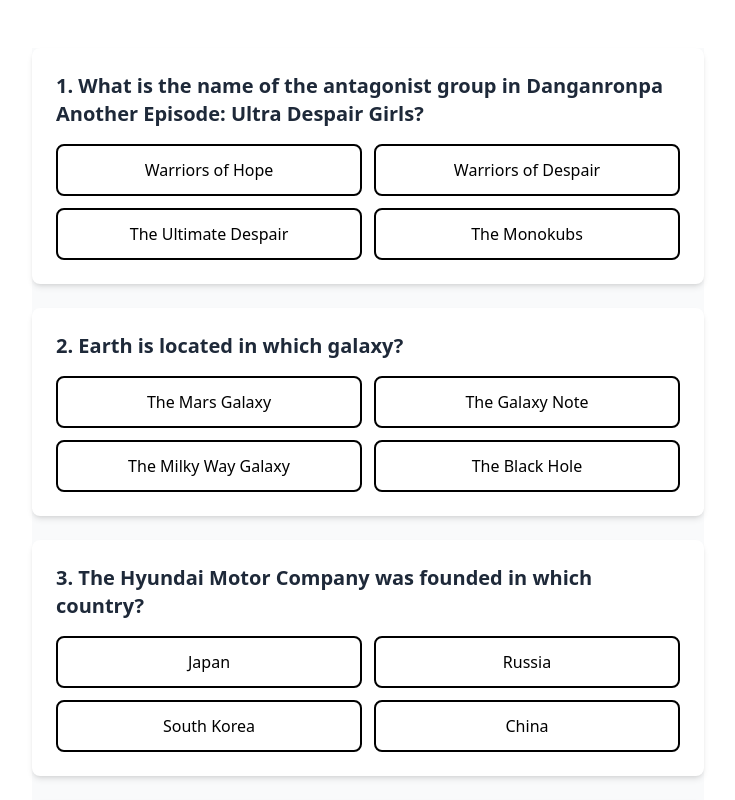
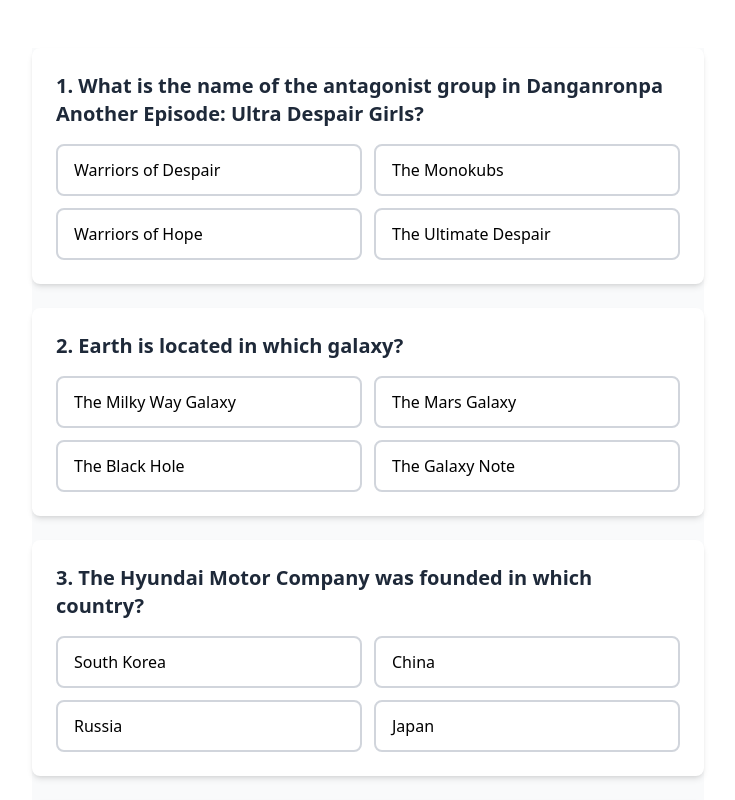
Before and after one commit to dag12y/Quiz-App, a React (Vite) app: page / in a window 1280 px wide. Both pictures are taken after a click on the button "Start". Shown: the top 800 px of the page, without its empty margins (272-1007 px from the left). Built offline with nearby package versions, Linux system fonts and the light colour scheme; the HTML template or start-up script is replaced by a standard one.

Commit message:
style it better and fix the shuffle array using use effect

```diff
--- a/src/App.jsx
+++ b/src/App.jsx
@@ -1,22 +1,44 @@
-import { useState } from "react";
-import questions from './data'
+import { useState, useEffect } from "react";
+import questions from "./data";
 import { decode } from "html-entities";
 
 function App() {
-    let [welcome,setWelcome]=useState(true)
+    let [welcome, setWelcome] = useState(true);
+    let [selectedAnswers, setSelectedAnswers] = useState({});
+    let [shuffledQuestions, setShuffledQuestions] = useState([]);
 
     function shuffleArray(array) {
-        const shuffled = [...array]; // Copy the array to avoid mutating the original
+        const shuffled = [...array];
         for (let i = shuffled.length - 1; i > 0; i--) {
-            const j = Math.floor(Math.random() * (i + 1)); // Random index
-            [shuffled[i], shuffled[j]] = [shuffled[j], shuffled[i]]; // Swap
+            const j = Math.floor(Math.random() * (i + 1));
+            [shuffled[i], shuffled[j]] = [shuffled[j], shuffled[i]];
         }
         return shuffled;
     }
 
-    let questionsHTML = questions.map((question,index)=>{
-        let choices = shuffleArray([question.correct_answer,...question.incorrect_answers])
+    useEffect(() => {
+        if (!welcome) {
+            const shuffledWithChoices = questions.map((q) => {
+                return {
+                    ...q,
+                    choices: shuffleArray([
+                        q.correct_answer,
+                        ...q.incorrect_answers,
+                    ]),
+                };
+            });
+            setShuffledQuestions(shuffledWithChoices);
+        }
+    }, [welcome]);
 
+    const handleAnswerSelect = (questionIndex, answer) => {
+        setSelectedAnswers((prev) => ({
+            ...prev,
+            [questionIndex]: answer,
+        }));
+    };
+
+    const questionsHTML = shuffledQuestions.map((question, index) => {
         return (
             <div
                 className="question w-full max-w-2xl bg-white p-6 rounded-lg shadow-md mb-6"
@@ -26,11 +48,19 @@
                     {index + 1}. {decode(question.question)}
                 </p>
                 <div className="answers grid grid-cols-1 md:grid-cols-2 gap-3">
-                    {choices.map((answer) => {
+                    {question.choices.map((answer) => {
+                        const isSelected = selectedAnswers[index] === answer;
                         return (
                             <button
-                                className="answer border-2 px-4 py-3 rounded-lg transition-all "
+                                className={`answer border-2 px-4 py-3 rounded-lg transition-all ${
+                                    isSelected
+                                        ? "bg-blue-600 text-white border-blue-600"
+                                        : "border-gray-300 hover:bg-blue-50 hover:border-blue-200"
+                                } text-left`}
                                 key={answer}
+                                onClick={() =>
+                                    handleAnswerSelect(index, answer)
+                                }
                             >
                                 {decode(answer)}
                             </button>
@@ -39,11 +69,12 @@
                 </div>
             </div>
         );
-})
+    });
+
     return (
         <main className="flex-grow flex flex-col items-center justify-center py-12 px-4 sm:px-6 lg:px-8 w-full">
             {welcome ? (
-                <div className="flex flex-col items-center justify-center min-h-screen ">
+                <div className="flex flex-col items-center justify-center min-h-screen">
                     <h1 className="text-4xl font-bold mb-4">
                         General Knowledge
                     </h1>
@@ -51,19 +82,26 @@
                     <button
                         className="px-6 py-2 bg-blue-600 text-white rounded hover:bg-blue-700 transition cursor-pointer"
                         onClick={() => {
-                            setWelcome(!welcome);
+                            setWelcome(false);
                         }}
                     >
                         Start
                     </button>
                 </div>
             ) : (
-                <div className="questions min-h-screen bg-gray-50 flex flex-col">
-                    {questionsHTML}
-                </div>
+                <>
+                    <div className="questions min-h-screen bg-gray-50 flex flex-col">
+                        {questionsHTML}
+                    </div>
+                    <div className="mt-10 text-center">
+                        <button className="px-8 py-3 bg-green-600 text-white rounded-lg hover:bg-green-700 transition-all shadow hover:shadow-md font-medium">
+                            Submit Answers
+                        </button>
+                    </div>
+                </>
             )}
-            ;
         </main>
-    );}
+    );
+}
 
 export default App;
```
